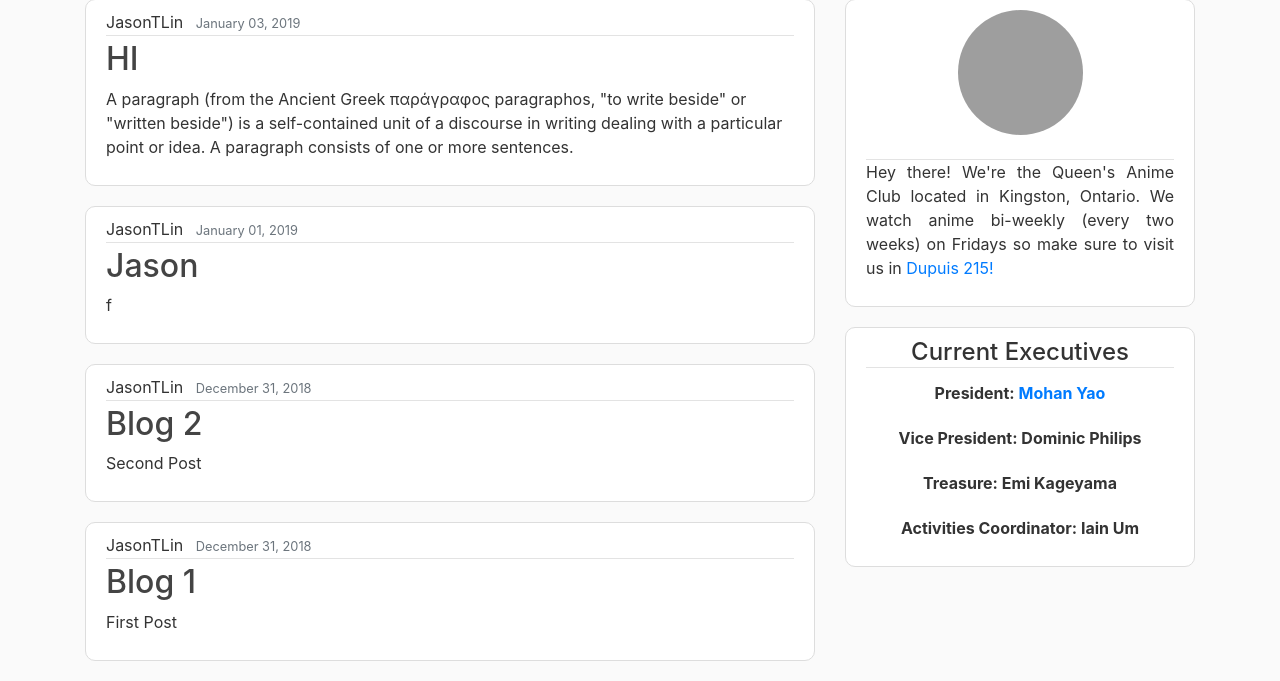
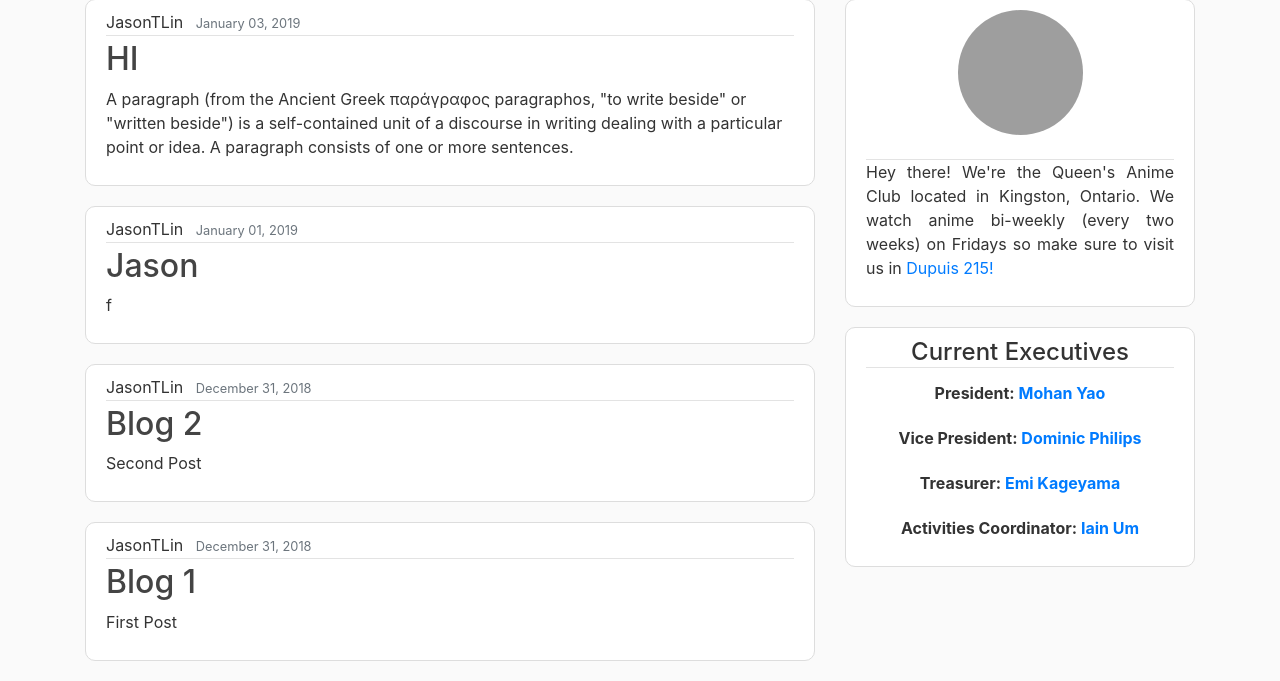
Before and after one commit to JasonTLin/queensanimeclubheroku, a Django app: page / in a window 1280 px wide. Shown: the part 183-864 px from the top of the page. Run offline with Django 3.2, Linux system fonts and the light colour scheme; data comes from the database, SQL or seed files in the repository; some libraries are stand-ins or nearby versions; grey boxes are pictures that could not be loaded.

Commit message:
Update homepage.html

```diff
--- a/Home/templates/Home/homepage.html
+++ b/Home/templates/Home/homepage.html
@@ -56,15 +56,15 @@
   </div>
 
   <div class="exec-names">
-  <p text align="center">Vice President: Dominic Philips</p>
+  <p text align="center">Vice President: <a href="https://www.facebook.com/Dominic9201">Dominic Philips</a></p>
   </div>
 
   <div class="exec-names">
-  <p text align="center">Treasure: Emi Kageyama</p>
+  <p text align="center">Treasurer: <a href="https://www.facebook.com/profile.php?id=100008584475260">Emi Kageyama</a></p>
   </div>
 
   <div class="exec-names">
-  <p text align="center">Activities Coordinator: Iain Um</p>
+  <p text align="center">Activities Coordinator: <a href="https://www.facebook.com/profile.php?id=100011264621402">Iain Um</a></p>
   </div>
 </div>
 {% endblock sidecontent %}
```
